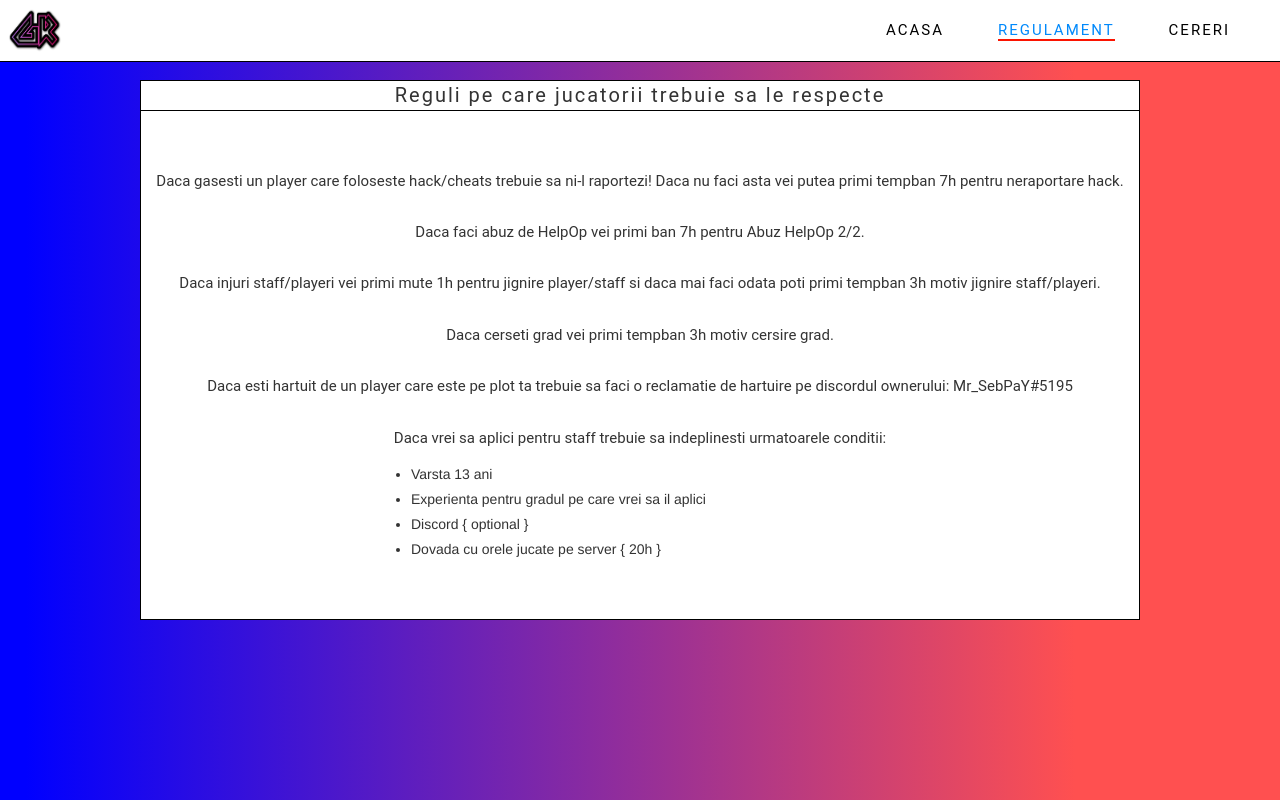
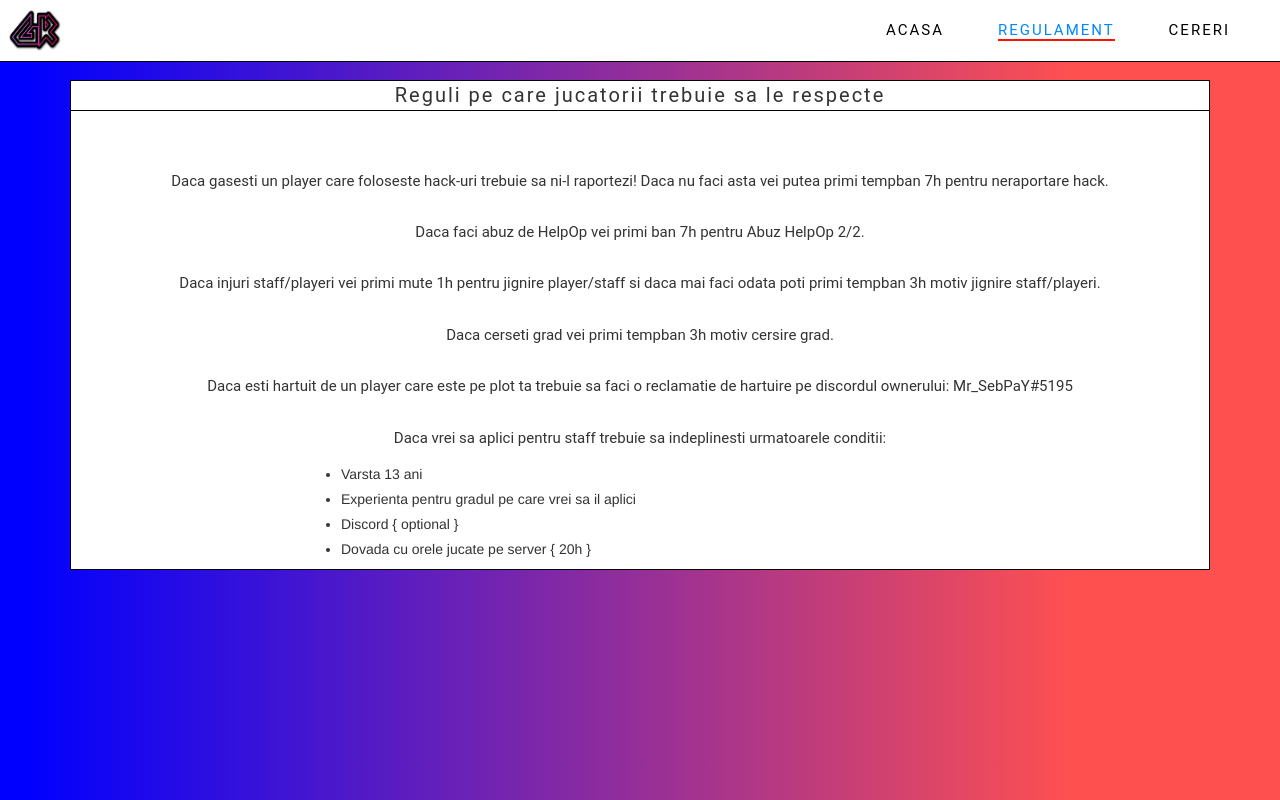
Before and after one commit to iAmStefan/GrassCraft, a Django app: page /regulament/ in a window 1280 px wide. Run offline with Django 3.2, Linux system fonts and the light colour scheme; some libraries are stand-ins or nearby versions.

Commit message:
UI optimization

```diff
--- a/static/css/ruleStyle.css
+++ b/static/css/ruleStyle.css
@@ -63,10 +63,9 @@ html,body{
     text-align: center;
   }
   .reguli{
-    display: inline-block;
     background-color: white;
-    width: 1000px;
-    height: 540px;
+    width: auto;
+    height: auto;
     border: 1px solid black;
   }
   .reguli .title{
--- a/templates/index.html
+++ b/templates/index.html
@@ -2,7 +2,7 @@
 <!doctype html>
 <html lang="en">
   <head>
-    <meta charset="utf-8">
+    <meta charset="utf-8" name=”viewport” content=”width=device-width, initial-scale=1″>
     <title>GrassCraft | Acasa</title>
     <link rel="stylesheet" href="https://maxcdn.bootstrapcdn.com/bootstrap/3.3.7/css/bootstrap.min.css" integrity="sha384-BVYiiSIFeK1dGmJRAkycuHAHRg32OmUcww7on3RYdg4Va+PmSTsz/K68vbdEjh4u" crossorigin="anonymous">
     <link rel="stylesheet" type="text/css" href="{% static 'css\indexStyle.css' %}">
@@ -26,7 +26,7 @@
 
     <div class="owners">
       <br></br><br></br>
-      <div class="container">
+      <div class="container-fluid">
         <div class="row">
           <div class="col-lg-6">
             <div class="owner">
--- a/templates/rules.html
+++ b/templates/rules.html
@@ -2,7 +2,7 @@
 <!doctype html>
 <html lang="en">
   <head>
-    <meta charset="utf-8">
+    <meta charset="utf-8" name=”viewport” content=”width=device-width, initial-scale=1″>
     <title>GrassCraft | Regulament</title>
     <link rel="stylesheet" href="https://maxcdn.bootstrapcdn.com/bootstrap/3.3.7/css/bootstrap.min.css" integrity="sha384-BVYiiSIFeK1dGmJRAkycuHAHRg32OmUcww7on3RYdg4Va+PmSTsz/K68vbdEjh4u" crossorigin="anonymous">
     <link rel="stylesheet" type="text/css" href="{% static 'css/ruleStyle.css' %}">
@@ -32,7 +32,7 @@
             <div class="reguli">
               <div class="title" title="grass-craft rules list" alt="grass-craft rules list">Reguli pe care jucatorii trebuie sa le respecte</div>
               <div class="list">
-                <p title="grass-craft cheating rule" alt="grass-craft cheating rule">Daca gasesti un player care foloseste hack/cheats trebuie sa ni-l raportezi! Daca nu faci asta vei putea primi tempban 7h pentru neraportare hack.</p>
+                <p title="grass-craft cheating rule" alt="grass-craft cheating rule">Daca gasesti un player care foloseste hack-uri trebuie sa ni-l raportezi! Daca nu faci asta vei putea primi tempban 7h pentru neraportare hack.</p>
                 <p title="grass-craft abuse rule" alt="grass-craft abuse rule">Daca faci abuz de HelpOp vei primi ban 7h pentru Abuz HelpOp 2/2.</p>
                 <p title="grass-craft insult rule" alt="grass-craft insult rule">Daca injuri staff/playeri vei primi mute 1h pentru jignire player/staff si daca mai faci odata poti primi tempban 3h motiv jignire staff/playeri.</p>
                 <p title="grass-craft begging rule" alt="grass-craft begging rule">Daca cerseti grad vei primi tempban 3h motiv cersire grad.</p>
--- a/templates/staff.html
+++ b/templates/staff.html
@@ -2,7 +2,7 @@
 <!doctype html>
 <html lang="en">
   <head>
-    <meta charset="utf-8">
+    <meta charset="utf-8" name=”viewport” content=”width=device-width, initial-scale=1″>
     <title>GrassCraft | Cereri Staff</title>
     <link rel="stylesheet" href="https://maxcdn.bootstrapcdn.com/bootstrap/3.3.7/css/bootstrap.min.css" integrity="sha384-BVYiiSIFeK1dGmJRAkycuHAHRg32OmUcww7on3RYdg4Va+PmSTsz/K68vbdEjh4u" crossorigin="anonymous">
     <link rel="stylesheet" type="text/css" href="{% static 'css/staffStyle.css' %}">
```
Also changed, not shown: static/css/indexStyle.css (indentation only).
